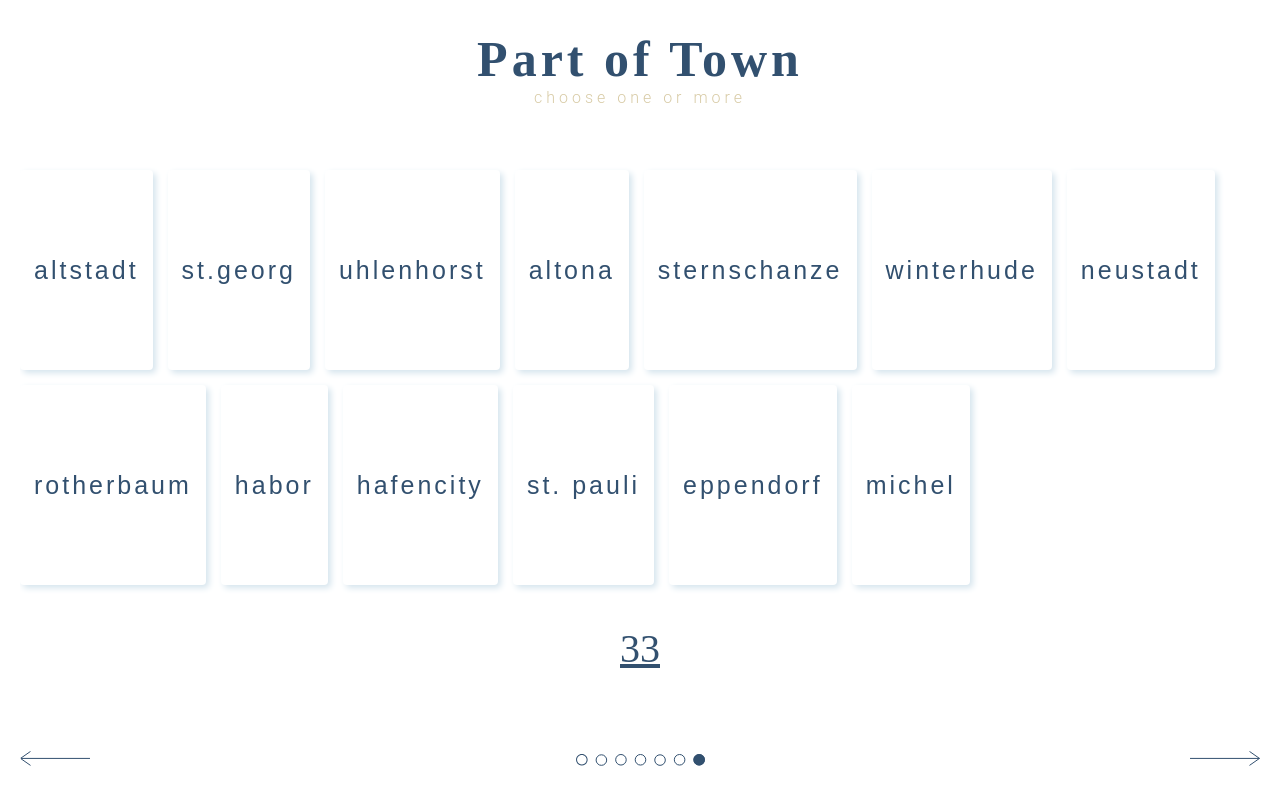
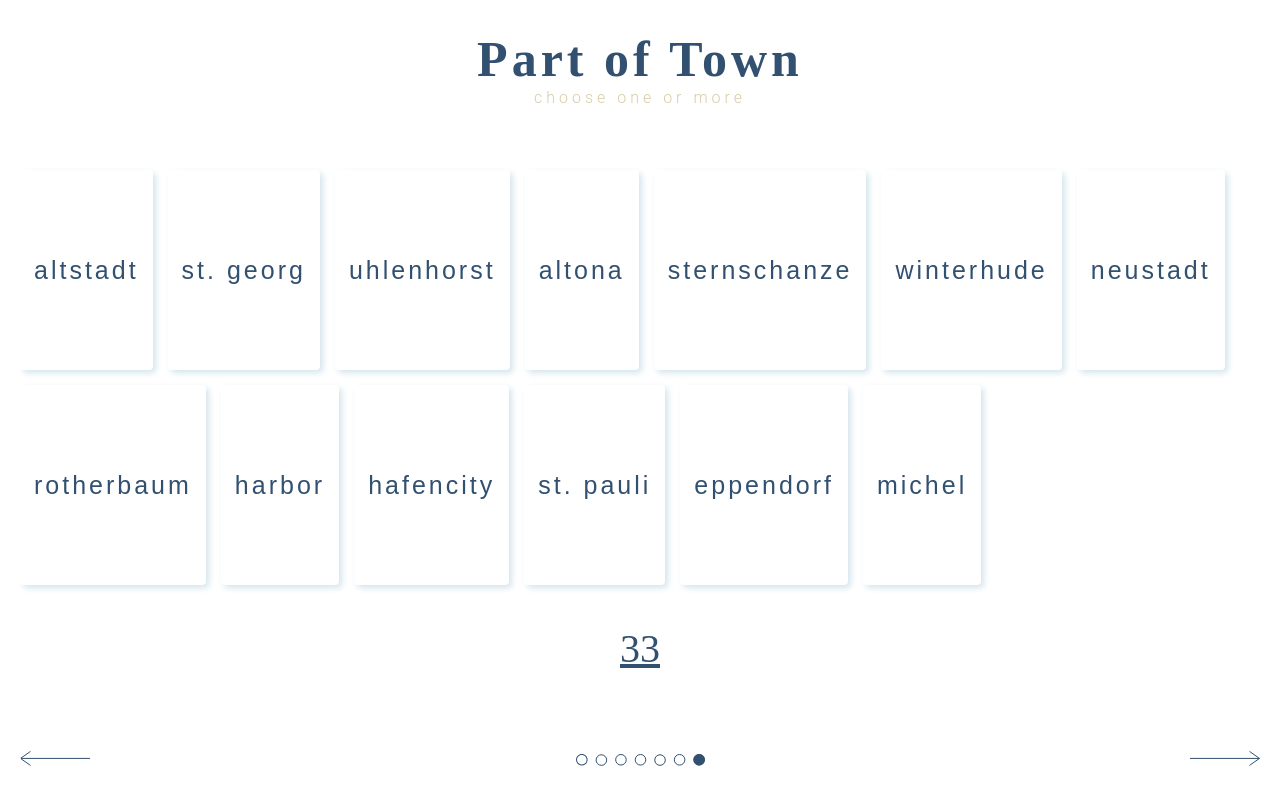
Before and after one commit to soerendolling/capstone-project-neue-fische, a React (Create React App) app: page /part-of-town-page in a window 1280 px wide. Built offline with nearby package versions, Linux system fonts and the light colour scheme.

Commit message:
Changge spelling of harbor

```diff
--- a/src/components/OutdoorWeatherWidget.js
+++ b/src/components/OutdoorWeatherWidget.js
@@ -18,9 +18,13 @@ export default function OutdoorWeatherWidget() {
         return <Sun className="outdoor-weather__svg" />;
       } else if (data.current?.condition.text.includes("Clear")) {
         return <Sun className="outdoor-weather__svg" />;
-      } else if (data.current?.condition.text.includes("Moderate rain")) {
+      } else if (
+        data.current?.condition.text.includes("Moderate or heavy rain shower")
+      ) {
         return <Rain className="outdoor-weather__svg" />;
       } else if (data.current?.condition.text.includes("Rain")) {
+        return <Rain className="outdoor-weather__svg" />;
+      } else if (data.current?.condition.text.includes("Light rain")) {
         return <Rain className="outdoor-weather__svg" />;
       } else if (data.current?.condition.text.includes("Overcast")) {
         return <Cloudy className="outdoor-weather__svg" />;
--- a/src/pages/PartOfTownPage.js
+++ b/src/pages/PartOfTownPage.js
@@ -8,14 +8,14 @@ import FilterTagsGroup from "../components/FilterTagsGroup";
 export default function PartOfTownPage({ restaurantData }) {
   const tags = [
     "altstadt",
-    "st.georg",
+    "st. georg",
     "uhlenhorst",
     "altona",
     "sternschanze",
     "winterhude",
     "neustadt",
     "rotherbaum",
-    "habor",
+    "harbor",
     "hafencity",
     "st. pauli",
     "eppendorf",
--- a/src/pages/RestaurantDetailedPage.css
+++ b/src/pages/RestaurantDetailedPage.css
@@ -19,6 +19,7 @@ a {
   letter-spacing: var(--heading-spacing);
   font-size: var(--heading-size);
   color: var(--heading-color);
+  word-break: break-all;
 }
 
 .detailed-subheading {
--- a/src/pages/ViewPage.js
+++ b/src/pages/ViewPage.js
@@ -6,7 +6,7 @@ import { Link } from "react-router-dom";
 import FilterTagsGroup from "../components/FilterTagsGroup";
 
 export default function ViewPage({ restaurantData }) {
-  const tags = ["habor view", "park view", "canal view", "alster lake view"];
+  const tags = ["harbor view", "park view", "canal view", "alster lake view"];
 
   return (
     <div className="app-grid">
--- a/src/utilities/filters/openingTimesFilter.js
+++ b/src/utilities/filters/openingTimesFilter.js
@@ -379,7 +379,7 @@ export function openingTimesFilter(restaurants, filters) {
         filterSaturday
       );
     } else if (now) {
-      return filterNow || filterMonday;
+      return filterNow;
     } else if (today) {
       return filterToday;
     } else if (monday) {
--- a/src/utilities/filters/partOfTownFilter.js
+++ b/src/utilities/filters/partOfTownFilter.js
@@ -16,11 +16,11 @@ export function partOfTownFilter(restaurants, filters) {
       return restaurant.location.area.includes("neustadt");
     } else if (filters.partOfTown?.includes("rotherbaum")) {
       return restaurant.location.area.includes("rotherbaum");
-    } else if (filters.partOfTown?.includes("habor")) {
+    } else if (filters.partOfTown?.includes("harbor")) {
       return (
-        restaurant.location.area.includes("habor") ||
-        restaurant.location.view.includes("habor") ||
-        restaurant.location.water.includes("habor")
+        restaurant.location.area.includes("harbor") ||
+        restaurant.location.view.includes("harbor") ||
+        restaurant.location.water.includes("harbor")
       );
     } else if (filters.partOfTown?.includes("hafencity")) {
       return restaurant.location.area.includes("hafencity");
--- a/src/utilities/filters/viewFilter.js
+++ b/src/utilities/filters/viewFilter.js
@@ -6,7 +6,7 @@ export function viewFilter(restaurants, filters) {
     const park = filters.view?.includes("park view");
 
     const filterAlster = restaurant.location.view.includes("alster");
-    const filterHabor = restaurant.location.view.includes("habor");
+    const filterHabor = restaurant.location.view.includes("harbor");
     const filterCanal = restaurant.location.view.includes("canal");
     const filterPark = restaurant.location.view.includes("park");
     if (alster && habor && canal && park) {
```
Also changed, not shown: public/restaurants.json.
